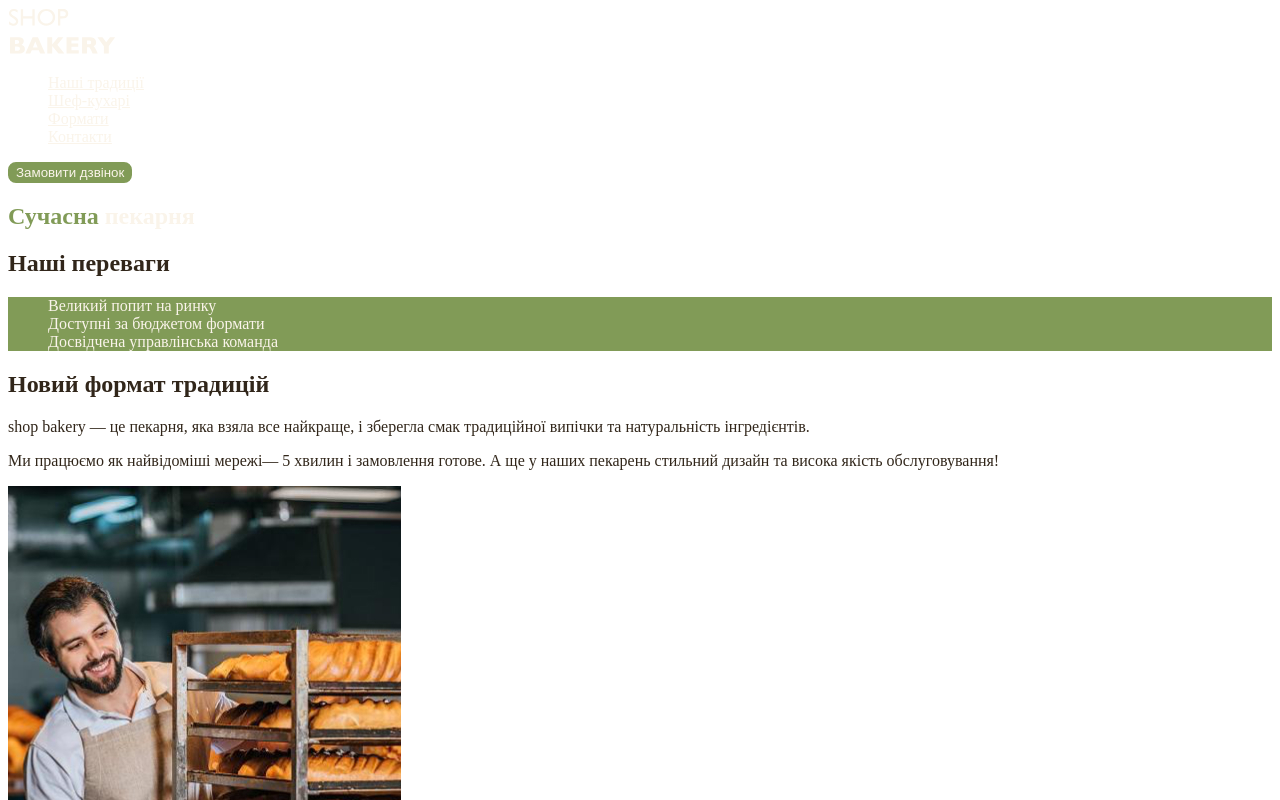
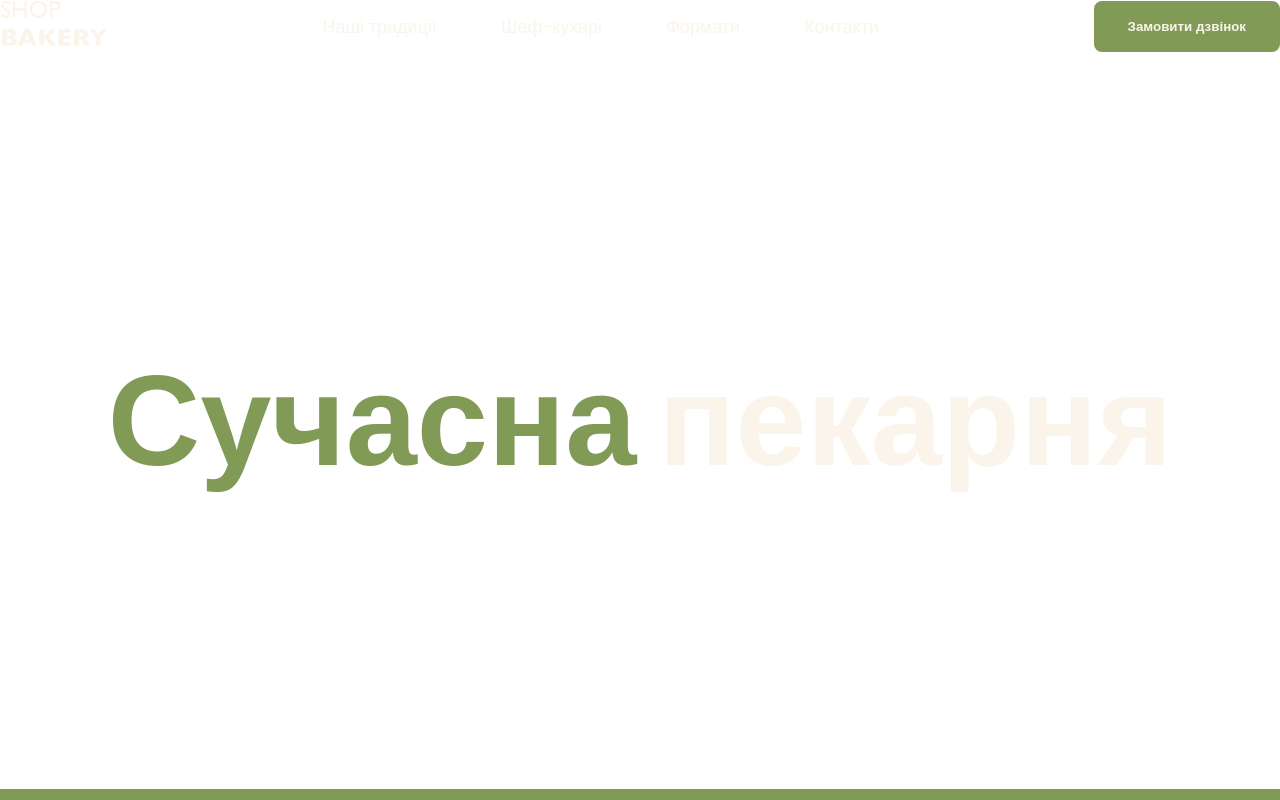
Before and after one commit to rkdanastasia/Bakery, a plain HTML site: page index.html in a window 1280 px wide. Shown: the top 800 px of the page. Drawn offline with Linux system fonts and the light colour scheme.

Commit message:
Add files via upload

```diff
--- a/css/styles.css
+++ b/css/styles.css
@@ -1,3 +1,35 @@
+@font-face {
+  font-display: swap;
+  font-family: "Poppins";
+  font-style: normal;
+  font-weight: 300;
+  src: url("../fonts/poppins-v20-latin-300.woff2") format("woff2");
+}
+
+@font-face {
+  font-display: swap;
+  font-family: "Poppins";
+  font-style: normal;
+  font-weight: 400;
+  src: url("../fonts/poppins-v20-latin-regular.woff2") format("woff2");
+}
+
+@font-face {
+  font-display: swap;
+  font-family: "Poppins";
+  font-style: normal;
+  font-weight: 600;
+  src: url("../fonts/poppins-v20-latin-600.woff2") format("woff2");
+}
+
+@font-face {
+  font-display: swap;
+  font-family: "Poppins";
+  font-style: normal;
+  font-weight: 900;
+  src: url("../fonts/poppins-v20-latin-900.woff2") format("woff2");
+}
+
 :root {
   --color-primary-dark: #31261a;
   --color-primary-light: #faf4ea;
@@ -6,17 +38,63 @@
 }
 
 /* Base */
+* {
+  box-sizing: border-box;
+}
+
 body {
   color: var(--color-primary-dark);
+  font-family: Poppins, sans-serif;
+  font-size: 18px;
+  font-weight: 400;
+  line-height: 1.5;
+  margin: 0;
+}
+
+h1,
+h2,
+h3,
+h4,
+h5,
+h6,
+p {
+  margin-top: 0;
+}
+
+address {
+  font-style: normal;
 }
 
 ul {
+  margin: 0;
+  padding: 0;
   list-style-type: none;
+}
+
+.visually-hidden {
+  position: absolute;
+  left: -10000px;
+  top: auto;
+  width: 1px;
+  height: 1px;
+  overflow: hidden;
+}
+
+.section {
+  padding: 48px 0;
+}
+
+.container {
+  width: 100%;
+  max-width: 1288px;
+  margin: 0 auto;
 }
 
 /* Button */
 .button {
+  padding: 16px 32px;
   border-radius: 8px;
+  font-weight: 600;
   border: 2px solid var(--color-brand-light);
   background-color: var(--color-brand-light);
   color: var(--color-primary-light);
@@ -31,15 +109,45 @@ ul {
 /* Link */
 .link {
   color: var(--color-primary-light);
+  text-decoration: none;
 }
 
 .link:hover {
   color: var(--color-brand-light);
 }
 
+/* Header */
+.header-container {
+  display: flex;
+  align-items: center;
+  gap: 40px;
+}
+
+.header-nav {
+  display: flex;
+  flex-grow: 1;
+  align-items: center;
+  gap: 40px;
+}
+
+.header-menu {
+  display: flex;
+  gap: 64px;
+  flex-grow: 1;
+  justify-content: center;
+}
+
 /* Hero section*/
+.hero-section {
+  padding: 272px 0;
+}
+
 .hero-title {
+  margin-bottom: 0;
   color: var(--color-primary-light);
+  text-align: center;
+  font-size: 128px;
+  font-weight: 900;
 }
 
 .hero-title .accent {
@@ -47,11 +155,117 @@ ul {
 }
 
 /* Advantages section */
+.advantages-section {
+  padding: 16px 0;
+  background-color: var(--color-brand-light);
+}
+
 .advantages-list {
+  display: flex;
+  justify-content: space-between;
+}
+
+.advantages-item {
   color: var(--color-primary-light);
-  background-color: var(--color-brand-light);
+  font-size: 20px;
+  font-weight: 300;
+}
+
+.section-title {
+  font-style: 64px;
+  font-weight: 900;
+  line-height: 1.3;
 }
 
 .section-title .accent {
   color: var(--color-brand-dark);
 }
+
+/* Traditions section */
+.traditions-section {
+  padding-top: 96px;
+}
+
+.traditions-container {
+  display: flex;
+  justify-content: space-between;
+}
+
+.traditions-content {
+  max-width: 710px;
+}
+
+.traditions-title {
+  margin-bottom: 42px;
+}
+
+.traditions-text .brand {
+  color: var(--color-brand-light);
+  font-weight: 600;
+}
+
+.traditions-text .uppercase {
+  text-transform: uppercase;
+}
+
+.traditions-text.limited {
+  max-width: 330px;
+}
+
+/* Chefs section */
+.chefs-title {
+  margin-bottom: 80px;
+}
+
+.chef-title {
+  margin-bottom: 16px;
+  font-size: 40px;
+  font-weight: 600;
+}
+
+/* Formats section */
+.formats-list {
+  display: flex;
+  gap: 20px;
+}
+
+.format-card {
+  padding: 24px;
+  border: 1px solid lightgray;
+  border-radius: 16px;
+}
+
+.formats-title {
+  margin-bottom: 80px;
+}
+
+.format-title {
+  font-size: 24px;
+  font-weight: 600;
+}
+
+.format-text {
+  font-style: 14px;
+  font-weight: 300;
+}
+
+/* Contact section */
+.contact-title {
+  margin-bottom: 16px;
+}
+
+/* Footer */
+.address-link {
+  color: var(--color-primary-light);
+  font-size: 16px;
+  font-weight: 300;
+  text-decoration: none;
+}
+
+.address-link:hover {
+  color: var(--color-brand-light);
+}
+
+.address-copyright {
+  font-style: 14px;
+}
```
